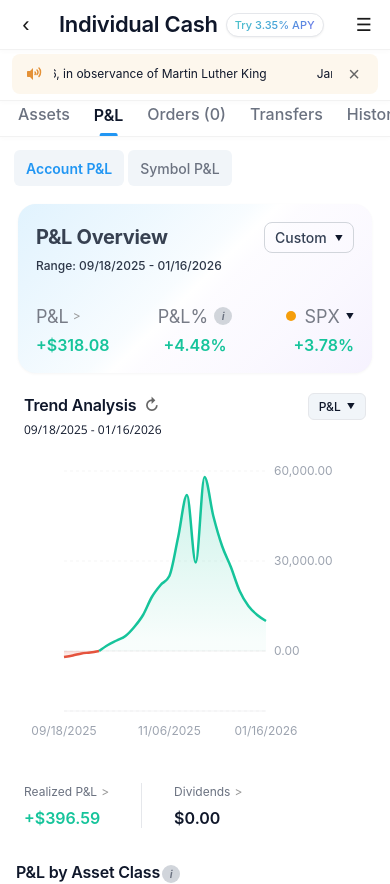
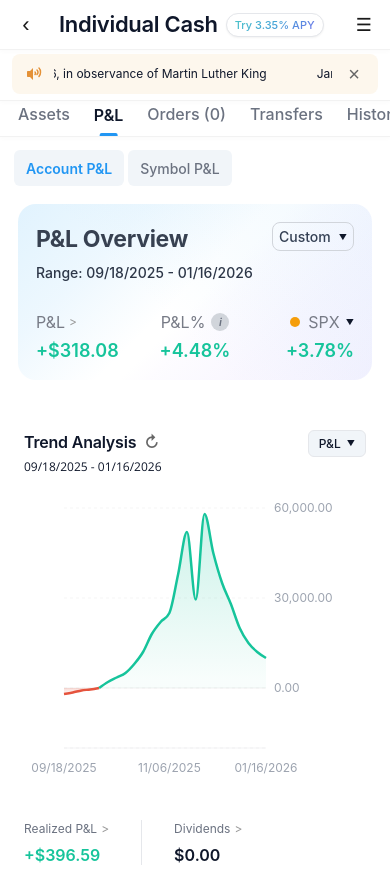
Before and after one commit to avrabyt/webull-pnl-dashboard, a React (Vite) app: page / in a window 390 px wide. Shown: the top 884 px of the page. Built offline with nearby package versions, Linux system fonts and the light colour scheme.

Commit message:
css styling update pnl overview

```diff
--- a/src/components/PnLOverview.css
+++ b/src/components/PnLOverview.css
@@ -1,20 +1,26 @@
 .pnl-overview {
   background:
+  linear-gradient(
+      225deg,
+      rgba(135, 206, 250, 0.10) 0%,
+      rgba(135, 206, 250, 0.05) 35%,
+      rgba(135, 206, 250, 0.00) 60%
+    ),
     linear-gradient(
       135deg,
       rgba(135, 206, 250, 0.25) 0%,
       rgba(135, 206, 250, 0.15) 25%,
-      rgba(135, 206, 250, 0.06) 45%,
-      rgba(255, 255, 255, 1) 50%,
-      rgba(139, 92, 246, 0.02) 55%,
-      rgba(139, 92, 246, 0.04) 75%,
+      rgba(135, 206, 250, 0.04) 42%,
+      rgba(255, 255, 255, 1) 48%,
+      rgba(255, 255, 255, 1) 52%,
+      rgba(139, 92, 246, 0.02) 58%,
+      rgba(139, 92, 246, 0.05) 75%,
       rgba(139, 92, 246, 0.08) 100%
     ),
     #FFFFFF;
   border-radius: 20px;
   padding: 24px;
-  margin: 16px;
-  box-shadow: 0 1px 3px rgba(0, 0, 0, 0.04);
+  margin: 20px 12px 20px 12px;
   position: relative;
   overflow: visible;
   border: none;
@@ -48,7 +54,7 @@
 }
 
 .pnl-overview .date-range-text {
-  font-size: 12px;
+  font-size: 14px;
   color: #2d3748;
   margin-top: 0;
   line-height: 1.4;
@@ -221,26 +227,28 @@
   line-height: 1.2;
   font-family: -apple-system, BlinkMacSystemFont, 'SF Pro Display', 'Inter', system-ui, sans-serif;
   font-weight: 600;
-  font-size: 16px;
+  font-size: 18px;
 }
 
 .metric-value.positive {
   color: #16c49b;
-  font-size: 16px;
+  font-size: 18px;
   font-weight: 600;
 }
 
 .metric-value.negative {
   color: #EF4444;
-  font-size: 16px;
+  font-size: 18px;
   font-weight: 600;
 }
 
 /* Tablet and smaller */
 @media (max-width: 768px) {
   .pnl-overview {
-    padding: 20px;
-    margin: 12px 16px;
+    padding: 18px;
+    /* margin: 12px 18px; */
+    margin-top: 12px;
+    margin-bottom: 40px;
     border-radius: 20px;
   }
 }
@@ -249,30 +257,32 @@
 @media (max-width: 480px) {
   .pnl-overview {
     padding: 18px;
-    margin: 10px 12px;
+    /* margin: 10px 18px; */
+    margin-top: 10px;
+    margin-bottom: 40px;
     border-radius: 18px;
   }
 
   .pnl-overview-header .section-title {
-    font-size: 20px;
+    font-size: 23px;
   }
 
   .pnl-overview .date-range-text {
-    font-size: 12px;
+    font-size: 14px;
   }
 
   .range-button {
-    padding: 6px 10px;
+    padding: 5px 6px;
     font-size: 14px;
   }
 
   .metric-label {
-    font-size: 18px;
+    font-size: 16px;
   }
 
   .metric-value,
   .metric-value.positive,
   .metric-value.negative {
-    font-size: 16px;
+    font-size: 18px;
   }
 }
```
